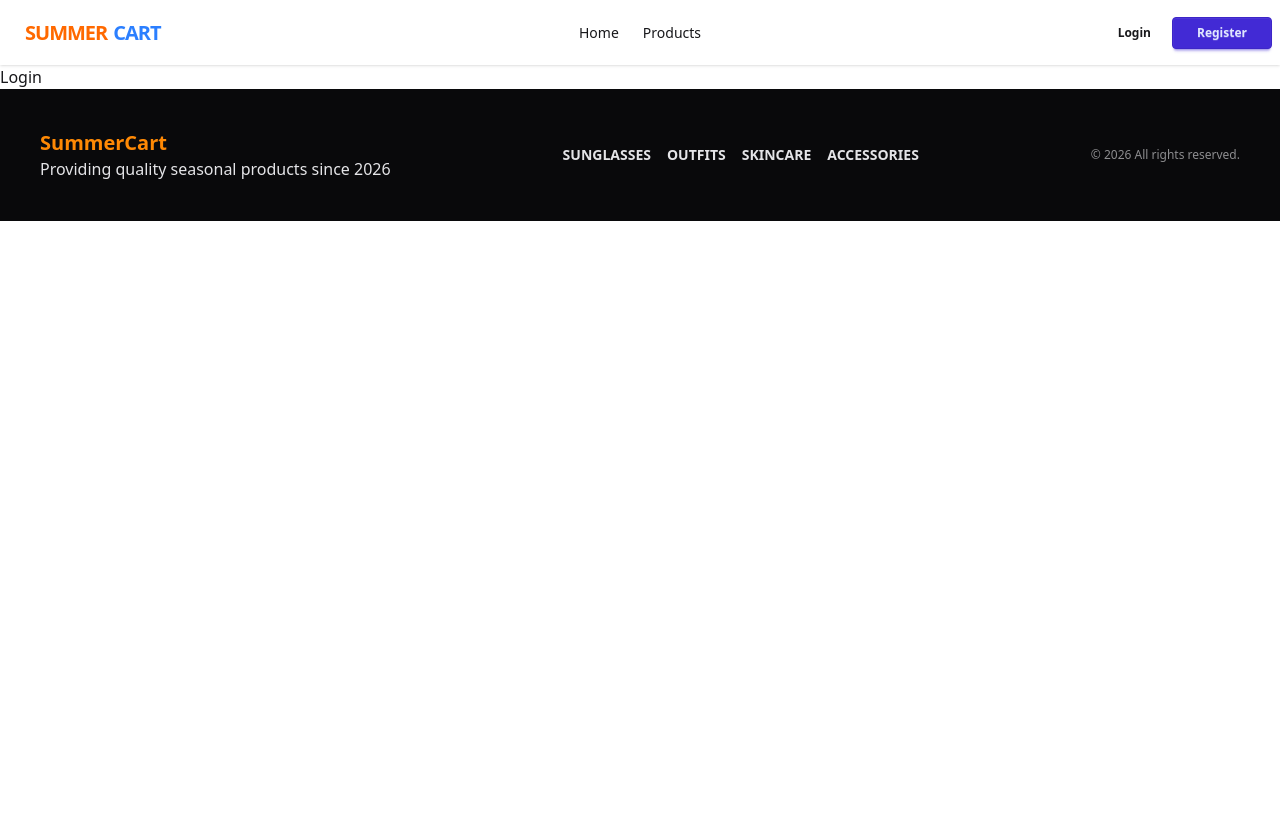
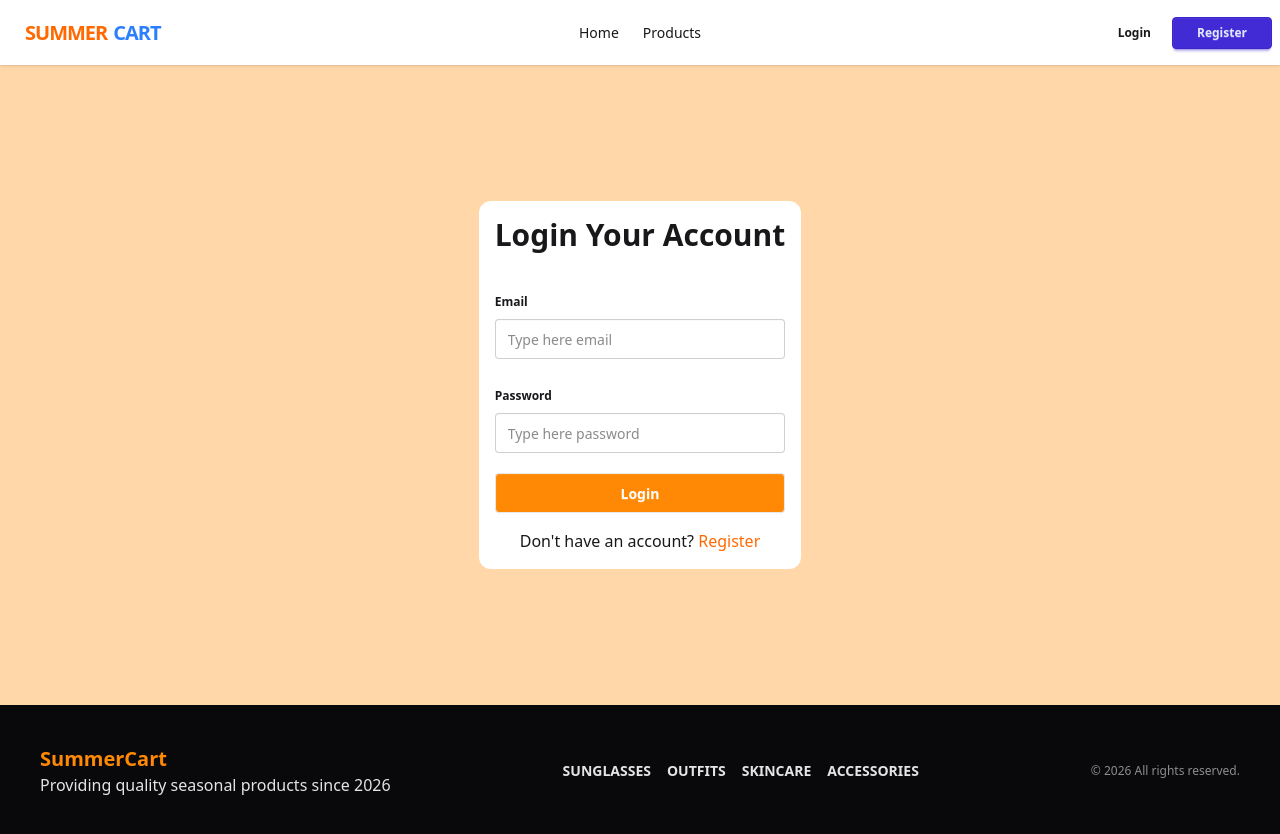
Before and after one commit to Zakaria-info/a-8-s-cart, a Next.js app: page /login in a window 1280 px wide. Shown: the top 834 px of the page. Before the commit the page ends 800 px from the top, so only its background shows below. Built offline with nearby package versions, Linux system fonts and the light colour scheme.

Commit message:
Added login by using react hook form

```diff
--- a/src/app/(auth)/login/page.jsx
+++ b/src/app/(auth)/login/page.jsx
@@ -1,11 +1,65 @@
-import React from 'react';
+"use client";
+
+import Link from "next/link";
+import React from "react";
+import { useForm } from "react-hook-form";
 
 const LoginPage = () => {
-    return (
-        <div>
-            Login
-        </div>
-    );
+
+     const {
+    register,
+    handleSubmit, formState: { errors }
+  } = useForm()
+
+
+
+  const handleLogin = (data) => {
+    console.log(data, "data");
+  };
+
+  return (
+    <div className="container mx-auto min-h-[80vh] flex justify-center items-center bg-orange-200">
+      <div className="p-4 rounded-xl bg-white">
+        <h2 className="font-bold text-3xl text-center mb-8">
+          Login Your Account
+        </h2>
+
+        <form className="space-y-4" onSubmit={handleSubmit(handleLogin)}>
+          <fieldset className="fieldset">
+            <legend className="fieldset-legend">Email</legend>
+            <input
+
+              type="email"
+              className="input"
+              placeholder="Type here email"
+              {...register("email", { required: "Email is required" })}
+            />
+            {errors.email && (<p className="text-red-500 mt-1">{errors.email.message}</p>
+            )}
+          </fieldset>
+          <fieldset className="fieldset">
+            <legend className="fieldset-legend">Password</legend>
+            <input
+
+              type="password"
+              className="input"
+              placeholder="Type here password"
+              {...register("password", { required: "Password is required" })}
+            />
+            {errors.password && (<p className="text-red-500 mt-1">{errors.password.message}</p>
+            )}
+          </fieldset>
+          <button className="btn w-full bg-orange-400 text-white">Login</button>
+        </form>
+        <p className="text-center mt-4">
+          Don&apos;t have an account?{" "}
+          <Link href="/register" className="text-orange-500 hover:underline">
+            Register
+          </Link>
+        </p>
+      </div>
+    </div>
+  );
 };
 
 export default LoginPage;
--- a/src/app/(auth)/register/page.jsx
+++ b/src/app/(auth)/register/page.jsx
@@ -1,11 +1,60 @@
-import React from 'react';
+"use client";
+
+import Link from "next/link";
+import React from "react";
+import { useForm } from "react-hook-form";
 
 const RegisterPage = () => {
-    return (
-        <div>
-            Register
-        </div>
-    );
+
+     const {
+    register,
+    handleSubmit, formState: { errors }
+  } = useForm()
+
+
+
+  const handleRegister = (data) => {
+    console.log(data, "data");
+  };
+
+  return (
+    <div className="container mx-auto min-h-[80vh] flex justify-center items-center bg-orange-200">
+      <div className="p-4 rounded-xl bg-white">
+        <h2 className="font-bold text-3xl text-center mb-8">
+          Register Your Account
+        </h2>
+
+        <form className="space-y-4" onSubmit={handleSubmit(handleRegister)}>
+          <fieldset className="fieldset">
+            <legend className="fieldset-legend">Email</legend>
+            <input
+
+              type="email"
+              className="input"
+              placeholder="Type here email"
+              {...register("email", { required: "Email is required" })}
+            />
+            {errors.email && (<p className="text-red-500 mt-1">{errors.email.message}</p>
+            )}
+          </fieldset>
+          <fieldset className="fieldset">
+            <legend className="fieldset-legend">Password</legend>
+            <input
+
+              type="password"
+              className="input"
+              placeholder="Type here password"
+              {...register("password", { required: "Password is required" })}
+            />
+            {errors.password && (<p className="text-red-500 mt-1">{errors.password.message}</p>
+            )}
+          </fieldset>
+          <button className="btn w-full bg-orange-400 text-white">Register</button>
+        </form>
+
+      </div>
+    </div>
+  );
 };
 
 export default RegisterPage;
```
